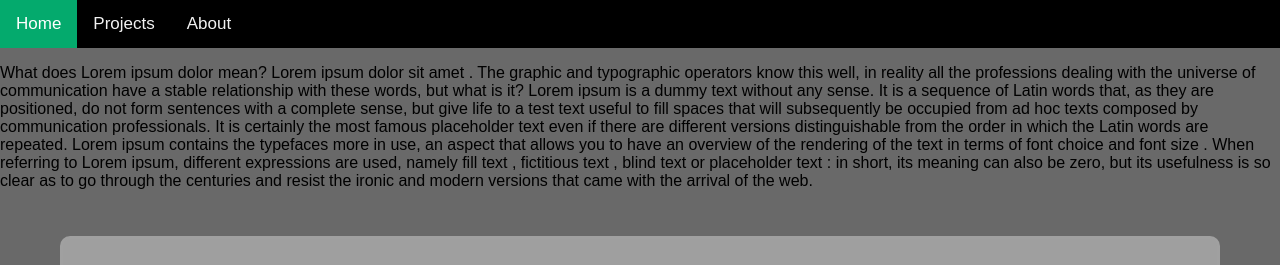
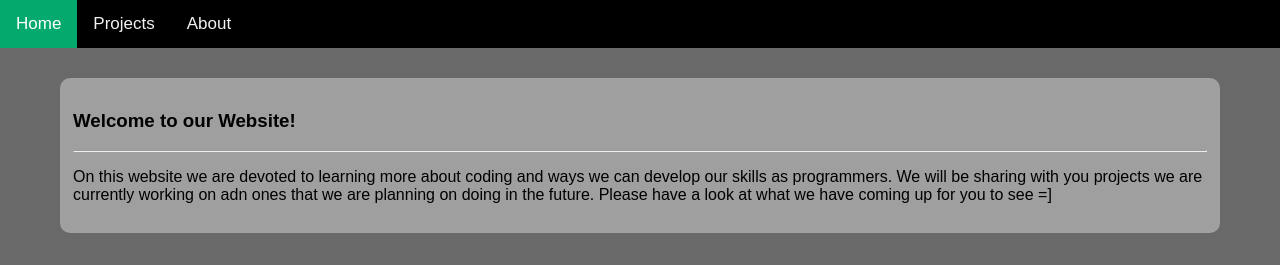
Before and after one commit to TotorRuns/TotorRuns-webpage, a plain HTML site: page index.html in a window 1280 px wide. Shown: the top 265 px of the page. Drawn offline with Linux system fonts and the light colour scheme; a web font is replaced by a local one.

Commit message:
Add files via upload

```diff
--- a/index.html
+++ b/index.html
@@ -20,19 +20,6 @@
         <a href="about.html">About</a>
     </div>
 
-    <p>
-        What does Lorem ipsum dolor mean?
-        Lorem ipsum dolor sit amet . The graphic and typographic operators know this well, in reality all the professions dealing with the universe of communication have a stable relationship with these words, but what is it? Lorem ipsum is a dummy text without any sense.
-
-        It is a sequence of Latin words that, as they are positioned, do not form sentences with a complete sense, but give life to a test text useful to fill spaces that will subsequently be occupied from ad hoc texts composed by communication professionals.
-
-        It is certainly the most famous placeholder text even if there are different versions distinguishable from the order in which the Latin words are repeated.
-
-        Lorem ipsum contains the typefaces more in use, an aspect that allows you to have an overview of the rendering of the text in terms of font choice and font size .
-
-        When referring to Lorem ipsum, different expressions are used, namely fill text , fictitious text , blind text or placeholder text : in short, its meaning can also be zero, but its usefulness is so clear as to go through the centuries and resist the ironic and modern versions that came with the arrival of the web.
-    </p>
-
     <div class="page">
         <main>
             <article>
@@ -47,7 +34,6 @@
                 </p>
             </article>
 
-            <br/>
             <br/>
 
             <h1>Recent Projects</h1>
```
